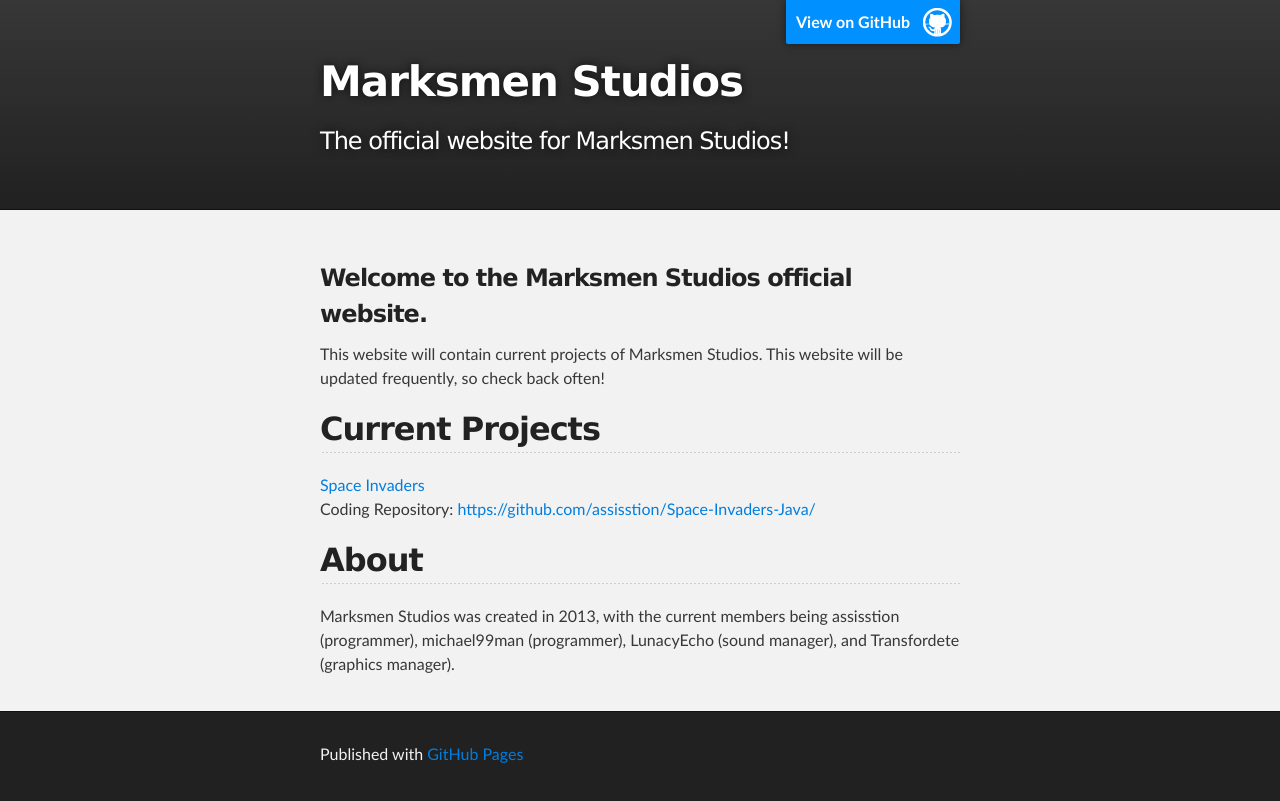
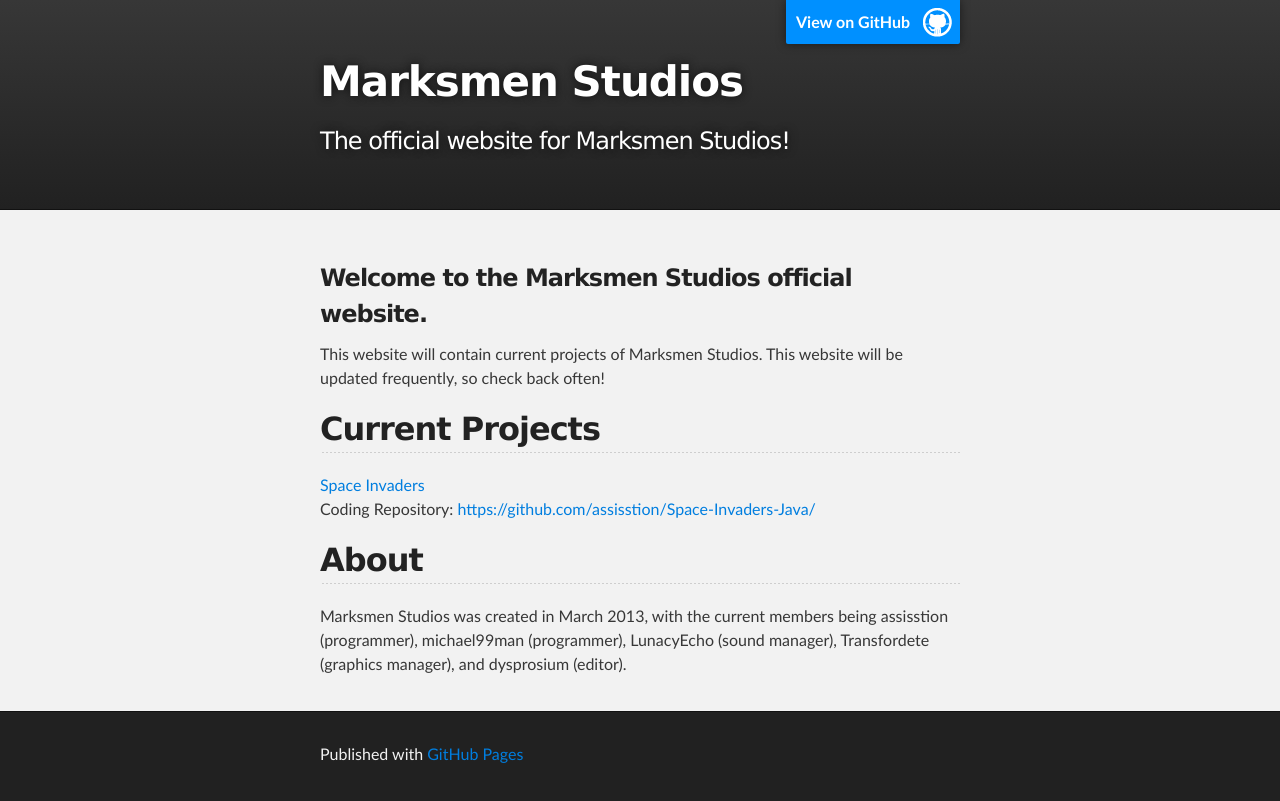
Before and after one commit to MarksmenStudios/marksmenstudios.github.com, a plain HTML site: page index.html in a window 1280 px wide. Drawn offline with Linux system fonts and the light colour scheme.

Commit message:
Added more to the about section

```diff
--- a/index.html
+++ b/index.html
@@ -38,7 +38,7 @@ Coding Repository: <a href="https://github.com/assisstion/Space-Invaders-Java/">
 
 <h2>About</h2>
 
-<p>Marksmen Studios was created in 2013, with the current members being assisstion (programmer), michael99man (programmer), LunacyEcho (sound manager), and Transfordete (graphics manager).</p>
+<p>Marksmen Studios was created in March 2013, with the current members being assisstion (programmer), michael99man (programmer), LunacyEcho (sound manager), Transfordete (graphics manager), and dysprosium (editor).</p>
       </section>
     </div>
 
```
